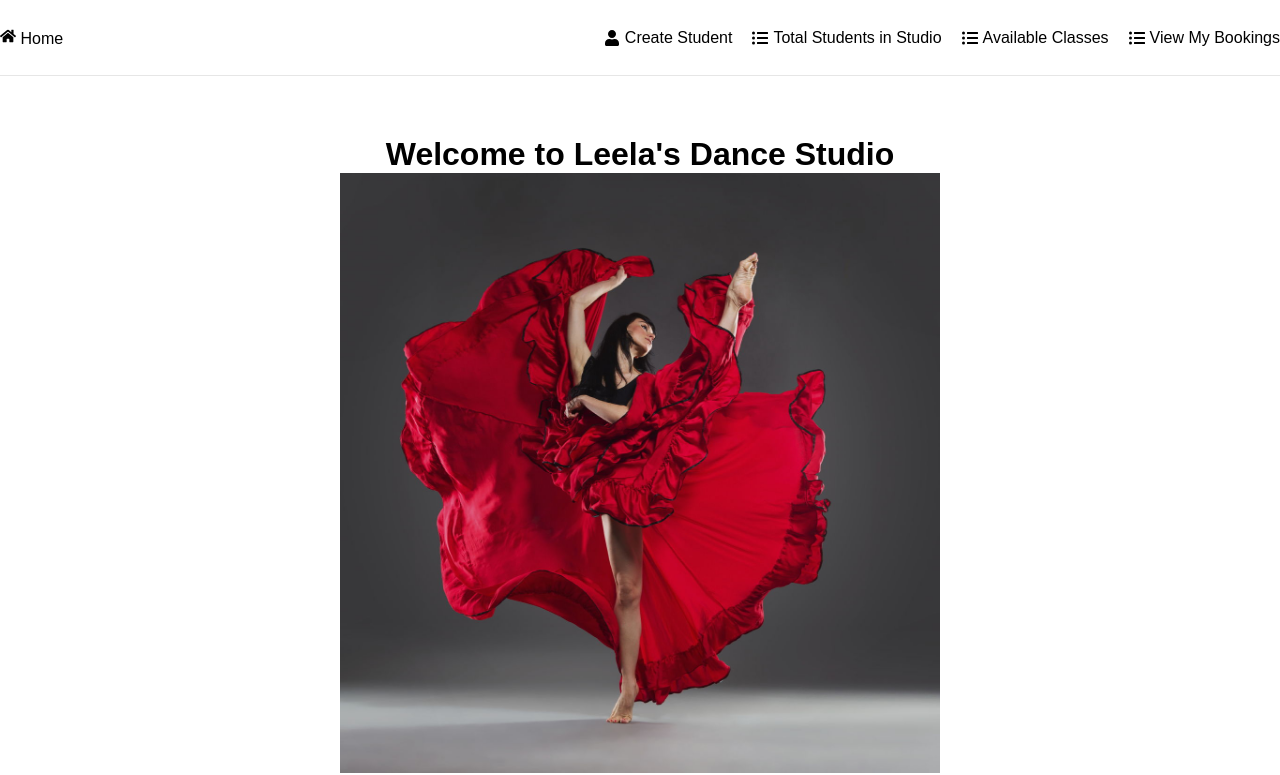
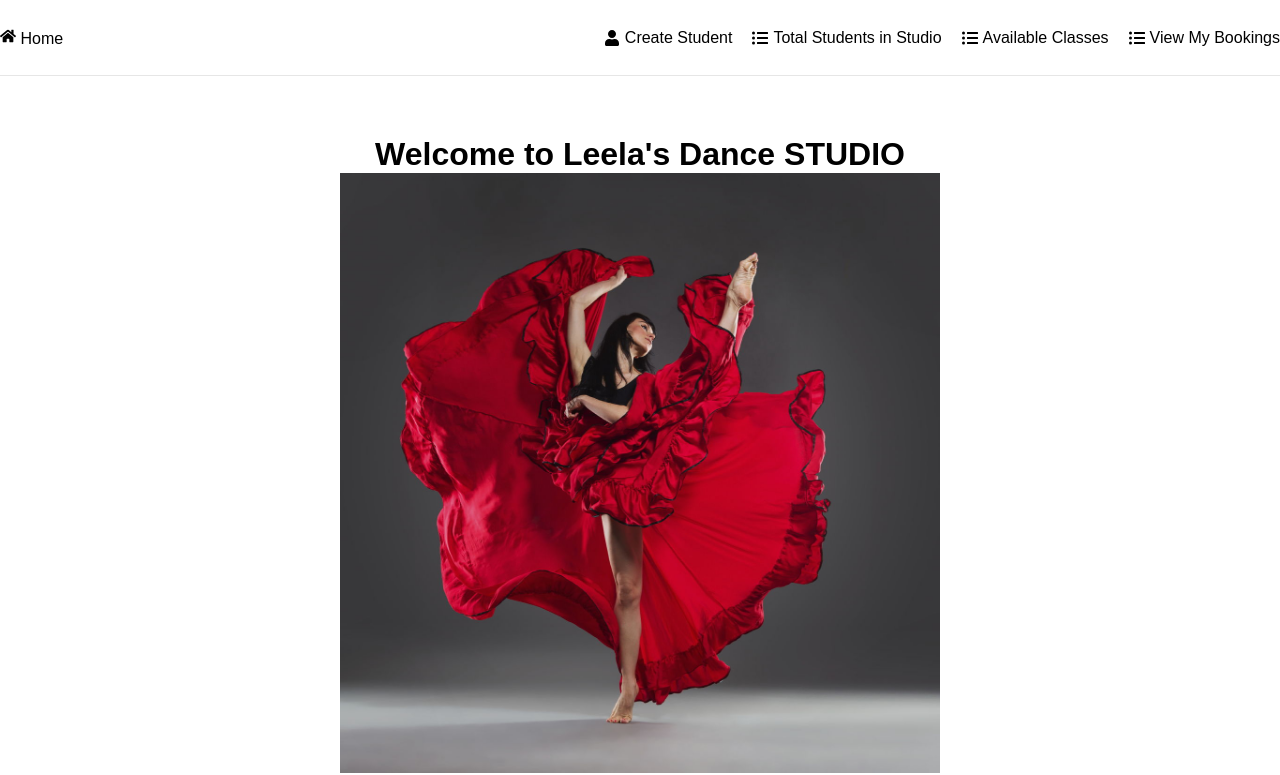
Before and after one commit to leelakhadka/phase-3-frontend, a React (Create React App) app: page / in a window 1280 px wide. Shown: the top 775 px of the page. Built offline with nearby package versions, Linux system fonts and the light colour scheme; no server answers.

Commit message:
updated logo

```diff
--- a/public/index.html
+++ b/public/index.html
@@ -1,14 +1,12 @@
 <!DOCTYPE html>
 <html lang="en">
+
 <head>
   <meta charset="utf-8" />
   <link rel="icon" href="%PUBLIC_URL%/favicon.ico" />
   <meta name="viewport" content="width=device-width, initial-scale=1" />
   <meta name="theme-color" content="#000000" />
-    <meta
-      name="description"
-      content="Web site created using create-react-app"
-    />
+  <meta name="description" content="Web site created using create-react-app" />
   <link rel="apple-touch-icon" href="%PUBLIC_URL%/logo192.png" />
   <!--
       manifest.json provides metadata used when your web app is installed on a
@@ -24,8 +22,9 @@
       work correctly both with client-side routing and a non-root public URL.
       Learn how to configure a non-root public URL by running `npm run build`.
     -->
-    <title>React App</title>
+  <title>Leela's Dance STUDIO</title>
 </head>
+
 <body>
   <noscript>You need to enable JavaScript to run this app.</noscript>
   <div id="root"></div>
@@ -40,4 +39,5 @@
       To create a production bundle, use `npm run build` or `yarn build`.
     -->
 </body>
+
 </html>
--- a/src/components/body/Home.js
+++ b/src/components/body/Home.js
@@ -7,7 +7,7 @@
 function Home() {
     return (
         <div>
-            <h1 className="container">Welcome to Leela's Dance Studio</h1>
+            <h1 className="container">Welcome to Leela's Dance STUDIO</h1>
 
             <div className="img-container">
                 <img className="img-style" src={Jazz2} />
```
Lines whose indentation alone changed are shown as unchanged.
